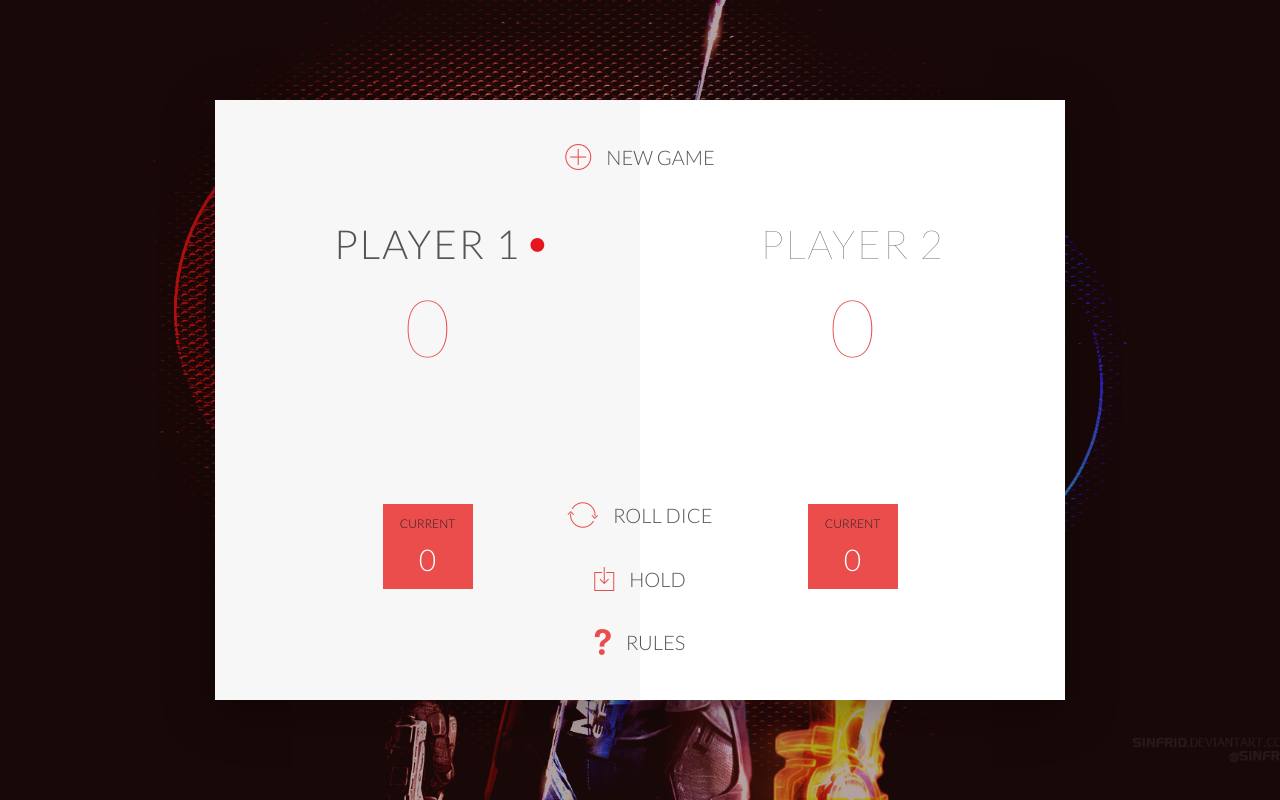
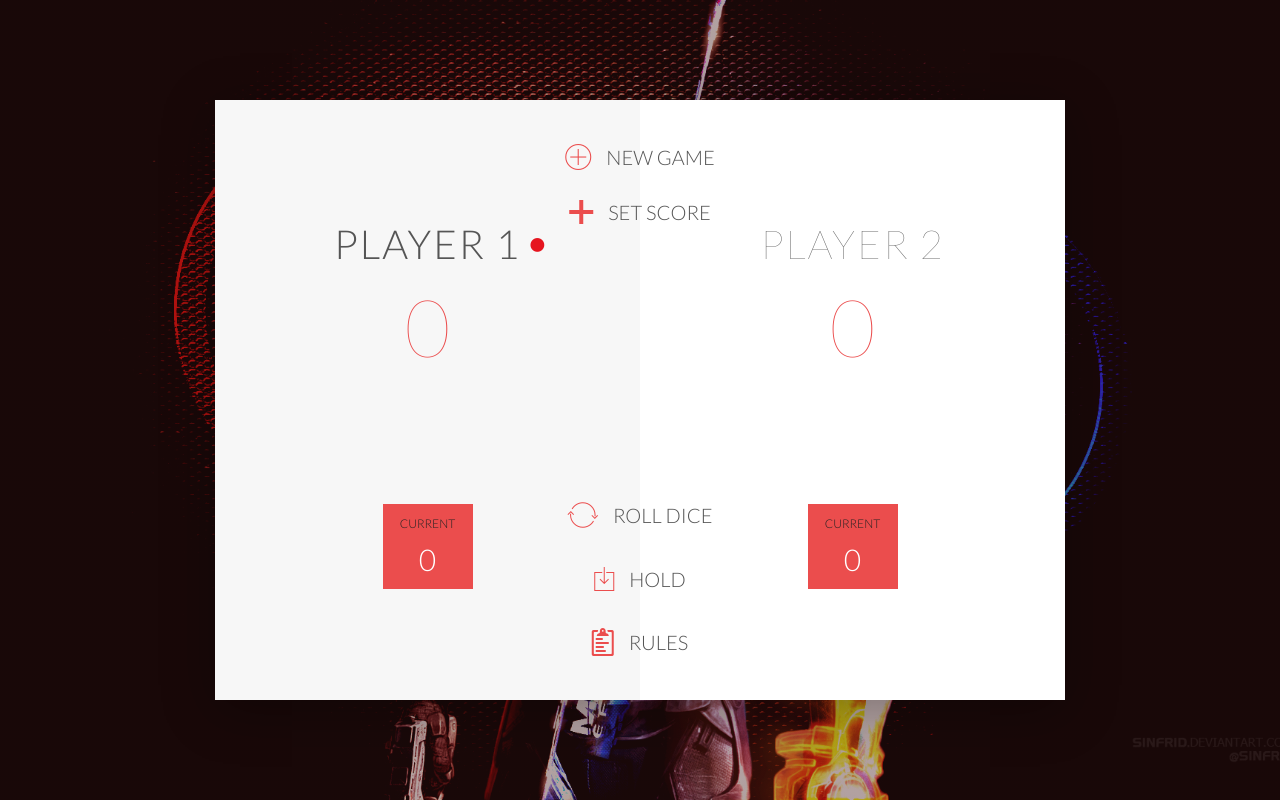
Before and after one commit to JordanHoover57/diceGame, a PHP site: page /index.html in a window 1280 px wide. Run offline with PHP 8.4, Linux system fonts and the light colour scheme.

Commit message:
updates double six rules and functionality

```diff
--- a/app.js
+++ b/app.js
@@ -11,7 +11,7 @@ GAME RULES:
 //***********************************************
 //******GLOBAL VARIABLES*************************
 //***********************************************
-var scores, gamePlaying, roundScore, activePlayer, dice;
+var scores, gamePlaying, roundScore, activePlayer, prevDiceRoll,playToScore, dice;
 
 //setTimeout(function(){ alert("Hello"); }, 3000);
 
@@ -27,7 +27,8 @@ init();
 
 document.querySelector('.btn-roll').addEventListener('click', function(){
     if(gamePlaying){
-
+    //you need to account for the first roll in which it will be compared to 0
+    //then set it after each possibility
     //dice roll via random number
     var diceNum = Math.floor(Math.random() * 6) + 1;
 
@@ -40,6 +41,16 @@ document.querySelector('.btn-roll').addEventListener('click', function(){
     if(diceNum !== 1){
         roundScore += diceNum;
         document.querySelector('#current-' + activePlayer).textContent = roundScore;
+        doubleSix = false;
+        if(prevDiceRoll === 6 && diceNum === 6){
+            scores[activePlayer] = 0;
+            document.querySelector('#score-' + activePlayer).textContent = scores[activePlayer];
+            nextPlayer();
+            doubleSix = true;
+        }
+        if(!doubleSix){
+            prevDiceRoll = diceNum;
+        }
     }else{
        nextPlayer();
     }
@@ -52,7 +63,7 @@ document.querySelector('.btn-hold').addEventListener('click',function(){
     scores[activePlayer] += roundScore;
         document.querySelector('#score-' + activePlayer).textContent = scores[activePlayer];
 
-        if(scores[activePlayer] >= 50){
+        if(scores[activePlayer] >= playToScore){
             document.getElementById('name-' + activePlayer).textContent = 'Winner!';
             document.querySelector('.dice').style.display = 'none';
             document.querySelector('.player-' + activePlayer + '-panel').classList.add('winner');
@@ -62,6 +73,10 @@ document.querySelector('.btn-hold').addEventListener('click',function(){
             nextPlayer();
         }
     }
+});
+
+document.querySelector('.btn-score').addEventListener('click',function(){
+    playToScore = prompt('Enter the score you would like to play to');
 });
 
 document.querySelector('.btn-new').addEventListener('click',init);
@@ -86,13 +101,18 @@ function nextPlayer(){
 
     document.querySelector('.dice').style.display = 'none';
 
+    prevDiceRoll = 0;
+
+
 };
 
 function init(){
     scores = [0,0];
     roundScore = 0;
     activePlayer = 0;
+    prevDiceRoll = 0;
     gamePlaying = true;
+    playToScore = 50;
 
     document.querySelector('.dice').style.display = 'none';
 
--- a/index.html
+++ b/index.html
@@ -32,7 +32,8 @@
             <button class="btn-new"><i class="ion-ios-plus-outline"></i>New game</button>
             <button class="btn-roll"><i class="ion-ios-loop"></i>Roll dice</button>
             <button class="btn-hold"><i class="ion-ios-download-outline"></i>Hold</button>
-            <button class="btn-rules"><i class="icon ion-help"></i>Rules</button>
+            <button class="btn-rules"><i class="icon ion-clipboard"></i>Rules</button>
+            <button class="btn-score"><i class="icon ion-plus"></i>Set Score</button>
 
 
             <img src="dice-4.png" alt="Dice" class="dice">
@@ -48,11 +49,13 @@
                     </div>
                     <div class="modal-body">
                         <ul>
-                        <li>Each Player will take turns clicking roll dice to accrue points</li>
+                        <li>Each Player will take turns clicking 'roll dice' to accrue points.</li>
                         <li>If a Player chooses to hold; their current score will be added to their global score</li>
                         <li>The Player's turn will also be over</li>
                         <li>If the current player rolls a 1 their current score is set to zero and they forfeit their turn</li>
-                        <li>The first player to 50 wins</li>
+                        <li>If the current player rolls (2) 6's in a row their 'Global Score' is set to zeor and they forfeit their turn</li>
+                        <li>You can set what score you would like to play too!</li>
+                        <li>If you don't set a score you will play to 50</li>
                         </ul>
                     </div>
                     <div class="modal-footer">
--- a/style.css
+++ b/style.css
@@ -141,6 +141,7 @@ i {
 .btn-roll { top: 403px;}
 .btn-hold { top: 467px;}
 .btn-rules { top: 530px;}
+.btn-score { top: 100px;}
 
 .dice {
     position: absolute;
@@ -199,7 +200,7 @@ i {
       color: white;
   }
 
-  .modal-body {padding: 2px 16px;
+  .modal-body {padding: 2px 25px;
   }
 
   .modal-footer {
```
